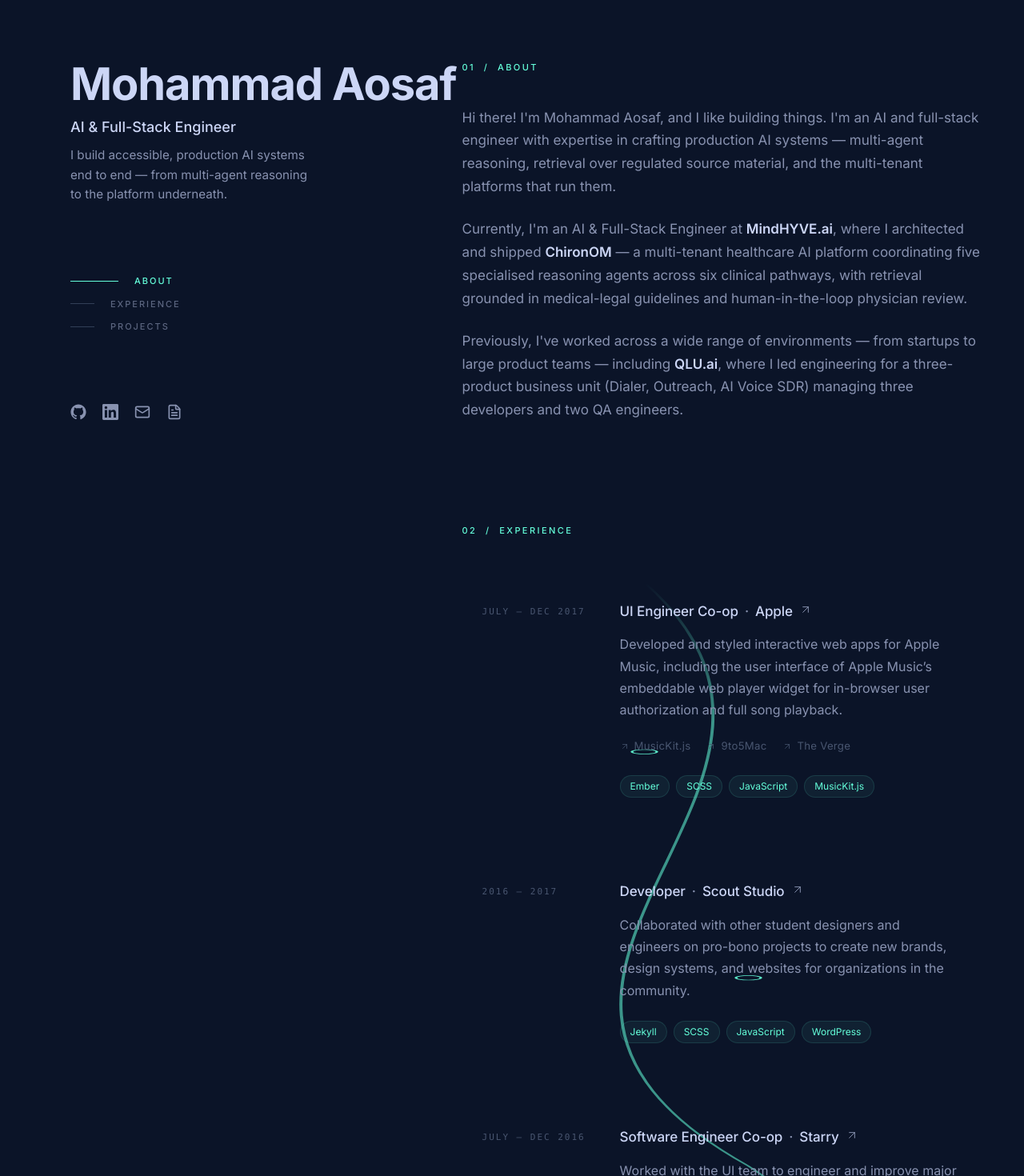
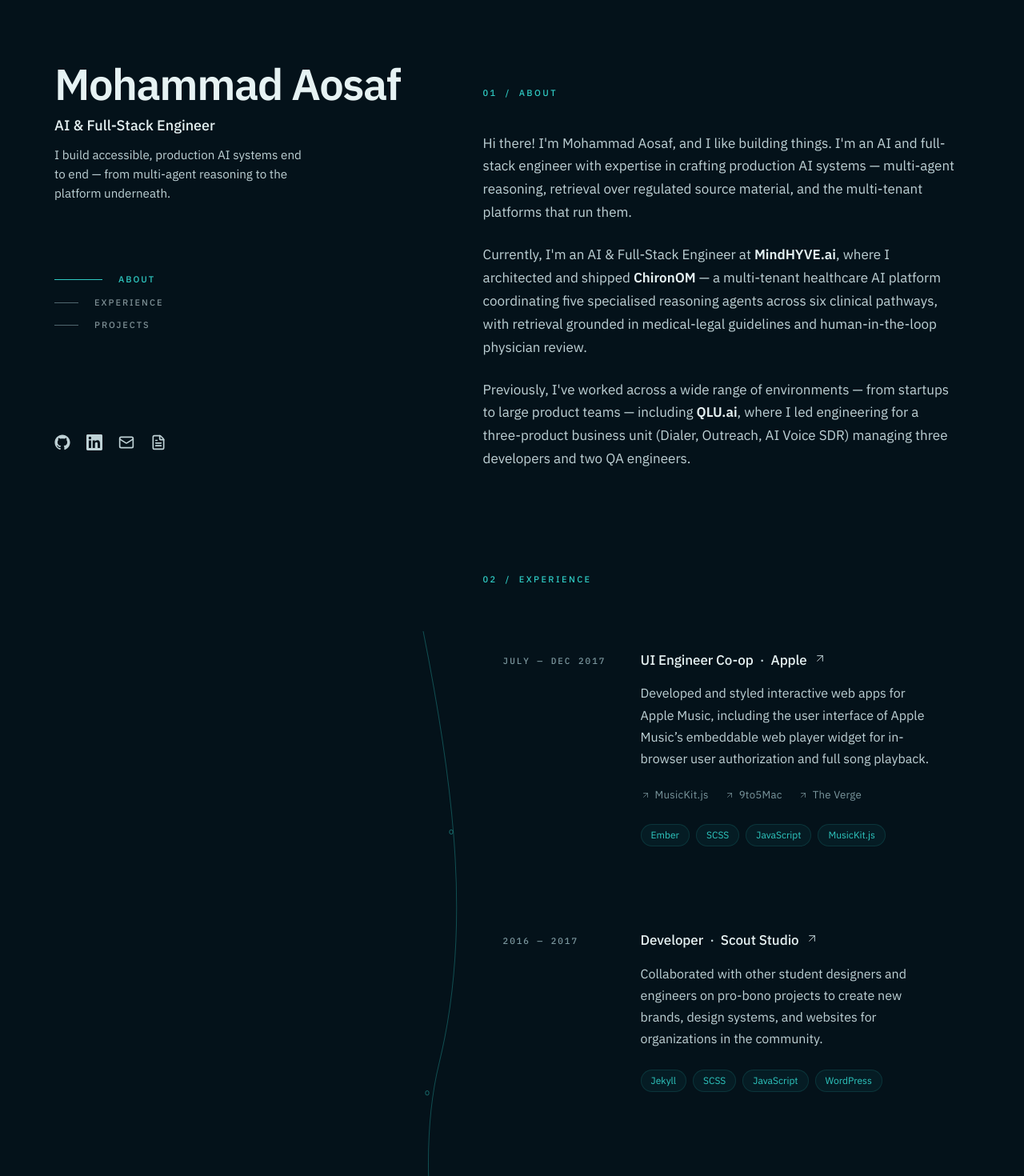
Before and after one commit to Hertz-7/my-portfolio, a Next.js app: page / in a window 1280 px wide. Shown: the part 20-1490 px from the top of the page at 80% size. Built offline with nearby package versions, Linux system fonts and the light colour scheme.

Commit message:
new layout

```diff
--- a/src/app/globals.css
+++ b/src/app/globals.css
@@ -1,32 +1,36 @@
 @import "tailwindcss";
 
 /*
- * Brittany-style navy palette.
+ * Teal palette — restored from the project's design system.
  *
- *  ground  page background          — near-black navy
- *  surface slightly raised panels   — one tonal step above ground
- *  hair   1px separators            — barely-visible navy line
- *  light  headings & strong text    — near-white
- *  slate  body copy                  — muted blue-gray
- *  mute   labels, eyebrows, dates    — dimmer blue-gray
- *  accent interactive accent         — soft cyan-teal
+ *  ground  page background         — abyssal teal-black
+ *  ground2 slightly raised panels  — one tonal step above ground
+ *  hair   1px separators           — barely-visible teal line
+ *  type   headings & strong text   — near-white
+ *  prose  body copy                 — muted teal-gray
+ *  dim    labels, eyebrows, dates  — dimmer teal-gray
+ *  accent interactive accent       — luminous teal
  */
 
 :root {
-  --ground: #0b1428;
-  --ground2: #112240;
-  --surface: #1a2a4a;
-  --hair: #1e3559;
-  --light: #ccd6f6;
-  --slate: #8892b0;
-  --mute: #495670;
-  --accent: #64ffda;
+  --ground: #04121A;
+  --ground2: #071C25;
+  --surface: #0A2028;
+  --hair: #143038;
+  --type: #E6F2F3;
+  --prose: #BFD2D6;
+  --dim: #7B979E;
+  --accent: #2FC9C2;
 
-  /* Legacy aliases — kept so /work/[slug] case study
-   * (which still uses the older four-tier naming) renders correctly. */
-  --type: var(--light);
-  --prose: var(--slate);
-  --dim: var(--mute);
+  /* Brittany-friendly aliases used by the new component tree */
+  --light: var(--type);
+  --slate: var(--prose);
+  --mute: var(--dim);
+
+  /* Font stacks */
+  --stack-display: var(--font-display), "Bricolage Grotesque", Georgia, serif;
+  --stack-body: var(--font-body), "IBM Plex Sans", system-ui, sans-serif;
+  --stack-mono: var(--font-mono-src), ui-monospace, SFMono-Regular, Menlo, monospace;
 }
 
 @theme inline {
@@ -34,21 +38,19 @@
   --color-surface: var(--ground2);
   --color-elevated: var(--surface);
   --color-hair: var(--hair);
-  --color-light: var(--light);
-  --color-slate: var(--slate);
-  --color-mute: var(--mute);
+  --color-light: var(--type);
+  --color-slate: var(--prose);
+  --color-mute: var(--dim);
   --color-accent: var(--accent);
-  --color-foreground: var(--light);
-  --color-type: var(--light);
-  --color-prose: var(--slate);
-  --color-dim: var(--mute);
+  --color-foreground: var(--type);
+  --color-type: var(--type);
+  --color-prose: var(--prose);
+  --color-dim: var(--dim);
   --color-ground2: var(--ground2);
 
-  --font-sans: var(--font-inter), "Inter", system-ui, sans-serif;
-
-  /* Legacy font stacks for case-study fallback */
-  --font-mono: ui-monospace, SFMono-Regular, Menlo, monospace;
-  --font-heading: var(--font-inter), "Inter", system-ui, sans-serif;
+  --font-sans: var(--stack-body);
+  --font-mono: var(--stack-mono);
+  --font-heading: var(--stack-display);
 }
 
 @layer base {
@@ -57,29 +59,35 @@
   }
   body {
     background-color: var(--ground);
-    color: var(--slate);
-    font-family: var(--font-inter), "Inter", system-ui, sans-serif;
+    color: var(--prose);
+    font-family: var(--stack-body);
     -webkit-font-smoothing: antialiased;
     -moz-osx-font-smoothing: grayscale;
   }
   html {
-    font-family: var(--font-inter), "Inter", system-ui, sans-serif;
+    font-family: var(--stack-body);
     scroll-behavior: smooth;
   }
   ::selection {
-    background-color: rgba(100, 255, 218, 0.18);
-    color: var(--light);
+    background-color: rgba(47, 201, 194, 0.22);
+    color: var(--type);
   }
 }
 
-/* Portfolio layout — sticky sidebar + scrolling main column */
+/* Portfolio layout — sticky sidebar + scrolling main column.
+ *
+ * Desktop grid: sidebar | 110px gap | content. The timeline
+ * lives as an absolute layer inside the content column but pinned
+ * to its LEFT edge so it sits in the gap, not over the text.
+ */
 
 .portfolio-shell {
   width: 100%;
-  max-width: 1200px;
+  max-width: 1240px;
   margin: 0 auto;
   padding-left: 1.5rem;
   padding-right: 1.5rem;
+  position: relative;
 }
 
 @media (min-width: 768px) {
@@ -92,10 +100,16 @@
 @media (min-width: 1024px) {
   .portfolio-shell {
     display: grid;
-    grid-template-columns: 40% 60%;
-    gap: 3rem;
+    grid-template-columns: minmax(260px, 0.8fr) minmax(0, 1.2fr);
+    column-gap: 110px;
     padding-left: 3rem;
     padding-right: 3rem;
+  }
+}
+
+@media (min-width: 1280px) {
+  .portfolio-shell {
+    column-gap: 130px;
   }
 }
 
@@ -116,16 +130,18 @@
 }
 
 .portfolio-main {
+  position: relative;
   padding-top: 4rem;
   padding-bottom: 6rem;
   min-width: 0;
+  max-width: 62ch;
 }
 
 @media (min-width: 1024px) {
   .portfolio-main {
-    padding-top: 6rem;
+    padding-top: 8rem;
     padding-bottom: 6rem;
-    max-width: 650px;
+    max-width: 62ch;
   }
 }
 
--- a/src/app/layout.tsx
+++ b/src/app/layout.tsx
@@ -1,12 +1,26 @@
 import type { Metadata } from "next";
-import { Inter } from "next/font/google";
+import { Bricolage_Grotesque, IBM_Plex_Sans, IBM_Plex_Mono } from "next/font/google";
 import { Analytics } from "@vercel/analytics/react";
 import "./globals.css";
 
-const inter = Inter({
-  variable: "--font-inter",
+const bricolage = Bricolage_Grotesque({
+  variable: "--font-display",
   subsets: ["latin"],
-  weight: ["300", "400", "500", "600", "700"],
+  weight: ["400", "500", "600", "700"],
+  display: "swap",
+});
+
+const ibmPlexSans = IBM_Plex_Sans({
+  variable: "--font-body",
+  subsets: ["latin"],
+  weight: ["400", "500", "600"],
+  display: "swap",
+});
+
+const ibmPlexMono = IBM_Plex_Mono({
+  variable: "--font-mono-src",
+  subsets: ["latin"],
+  weight: ["400", "500"],
   display: "swap",
 });
 
@@ -57,11 +71,14 @@
   children,
 }: Readonly<{ children: React.ReactNode }>) {
   return (
-    <html lang="en" className={`${inter.variable} antialiased h-full`}>
-      <body className="min-h-full bg-[var(--ground)] text-[var(--slate)]">
+    <html
+      lang="en"
+      className={`${bricolage.variable} ${ibmPlexSans.variable} ${ibmPlexMono.variable} antialiased h-full`}
+    >
+      <body className="min-h-full bg-[var(--ground)] text-[var(--prose)]">
         <a
           href="#main-content"
-          className="sr-only focus:not-sr-only focus:fixed focus:top-4 focus:left-4 focus:z-[100] focus:px-4 focus:py-2 focus:bg-[var(--accent)] focus:text-[var(--ground)] focus:text-xs focus:tracking-[0.18em] focus:uppercase focus:rounded-sm"
+          className="sr-only focus:not-sr-only focus:fixed focus:top-4 focus:left-4 focus:z-[100] focus:px-4 focus:py-2 focus:bg-[var(--accent)] focus:text-[var(--ground)] focus:text-[11px] focus:tracking-[0.2em] focus:uppercase focus:rounded-[2px]"
         >
           Skip to content
         </a>
--- a/src/components/About.tsx
+++ b/src/components/About.tsx
@@ -6,13 +6,13 @@
   return (
     <section
       id="about"
-      className="scroll-mt-24 pt-2 pb-24 lg:pt-0 lg:pb-32"
+      className="scroll-mt-24 relative z-10 pt-2 pb-24 lg:pt-0 lg:pb-32"
     >
       <p className="text-[11px] font-medium tracking-[0.22em] uppercase text-[var(--accent)] mb-10">
         01 &nbsp;/&nbsp; About
       </p>
 
-      <div className="flex flex-col gap-6 text-[var(--slate)] text-[1.0625rem] leading-[1.7]">
+      <div className="flex flex-col gap-6 text-[var(--prose)] text-[1.0625rem] leading-[1.7]">
         <motion.p
           initial={{ opacity: 0, y: 12 }}
           whileInView={{ opacity: 1, y: 0 }}
@@ -31,13 +31,9 @@
           transition={{ duration: 0.5, ease: "easeOut", delay: 0.08 }}
         >
           Currently, I&apos;m an AI &amp; Full-Stack Engineer at{" "}
-          <strong className="text-[var(--light)] font-semibold">
-            MindHYVE.ai
-          </strong>
+          <strong className="text-[var(--type)] font-semibold">MindHYVE.ai</strong>
           , where I architected and shipped{" "}
-          <strong className="text-[var(--light)] font-semibold">
-            ChironOM
-          </strong>{" "}
+          <strong className="text-[var(--type)] font-semibold">ChironOM</strong>{" "}
           — a multi-tenant healthcare AI platform coordinating five specialised
           reasoning agents across six clinical pathways, with retrieval grounded
           in medical-legal guidelines and human-in-the-loop physician review.
@@ -50,8 +46,8 @@
         >
           Previously, I&apos;ve worked across a wide range of environments — from
           startups to large product teams — including{" "}
-          <strong className="text-[var(--light)] font-semibold">QLU.ai</strong>
-          , where I led engineering for a three-product business unit (Dialer,
+          <strong className="text-[var(--type)] font-semibold">QLU.ai</strong>,
+          where I led engineering for a three-product business unit (Dialer,
           Outreach, AI Voice SDR) managing three developers and two QA
           engineers.
         </motion.p>
--- a/src/components/Experience.tsx
+++ b/src/components/Experience.tsx
@@ -2,7 +2,10 @@
 
 import { experiences } from "@/data/experience";
 import { ExperienceItem } from "./ExperienceItem";
-import { ExperienceTimeline, ExperienceTimelineMobile } from "./ExperienceTimeline";
+import {
+  ExperienceTimeline,
+  ExperienceTimelineMobile,
+} from "./ExperienceTimeline";
 
 export function Experience() {
   return (
@@ -10,7 +13,7 @@
       id="experience"
       className="scroll-mt-24 relative pt-2 pb-24 lg:pt-0 lg:pb-32"
     >
-      <p className="text-[11px] font-medium tracking-[0.22em] uppercase text-[var(--accent)] mb-10 lg:mb-14">
+      <p className="text-[11px] font-medium tracking-[0.22em] uppercase text-[var(--accent)] mb-10 lg:mb-14 relative z-10">
         02 &nbsp;/&nbsp; Experience
       </p>
 
@@ -18,7 +21,7 @@
         <ExperienceTimeline />
         <ExperienceTimelineMobile />
 
-        <ul className="relative flex flex-col gap-12 lg:gap-14">
+        <ul className="relative z-10 flex flex-col gap-12 lg:gap-14">
           {experiences.map((item, i) => (
             <li key={`${item.company}-${i}`}>
               <ExperienceItem item={item} index={i} />
--- a/src/components/ExperienceItem.tsx
+++ b/src/components/ExperienceItem.tsx
@@ -26,10 +26,10 @@
         rounded-[6px] border border-transparent
         px-5 py-5 lg:px-6 lg:py-6
         transition-colors duration-200 ease-out
-        hover:border-[rgba(100,130,180,0.12)]
-        hover:bg-[rgba(30,50,85,0.45)]
-        focus-within:border-[rgba(100,130,180,0.12)]
-        focus-within:bg-[rgba(30,50,85,0.45)]
+        hover:border-[rgba(47,201,194,0.18)]
+        hover:bg-[rgba(20,48,50,0.5)]
+        focus-within:border-[rgba(47,201,194,0.18)]
+        focus-within:bg-[rgba(20,48,50,0.5)]
       "
     >
       <p className="font-mono text-[11px] font-medium tracking-[0.18em] uppercase text-[var(--mute)] tabular-nums pt-1">
@@ -101,11 +101,11 @@
                     rounded-full
                     text-[12px]
                     text-[var(--accent)]
-                    bg-[rgba(100,255,218,0.06)]
-                    border border-[rgba(100,255,218,0.12)]
+                    bg-[rgba(47,201,194,0.06)]
+                    border border-[rgba(47,201,194,0.14)]
                     transition-colors duration-200
-                    group-hover:bg-[rgba(100,255,218,0.1)]
-                    group-hover:border-[rgba(100,255,218,0.22)]
+                    group-hover:bg-[rgba(47,201,194,0.1)]
+                    group-hover:border-[rgba(47,201,194,0.24)]
                   "
                 >
                   {tech}
--- a/src/components/ExperienceTimeline.tsx
+++ b/src/components/ExperienceTimeline.tsx
@@ -1,61 +1,88 @@
 "use client";
 
-import { motion, useInView } from "framer-motion";
+import { motion, useScroll, useTransform, useReducedMotion, MotionValue } from "framer-motion";
 import { useRef } from "react";
+
+/**
+ * Desktop curved timeline.
+ *
+ * Lives in the 110px gutter between sidebar and content — never crosses
+ * the readable text. Animates pathLength from 0 → 1 as the user scrolls
+ * past the Experience section, with milestone dots fading in as the
+ * line reaches each one.
+ */
+
+const VIEW_W = 110;
+const VIEW_H = 1000;
+
+const PATH =
+  "M 35 0 C 75 160, 95 300, 55 430 C 15 560, 80 700, 45 820 C 75 900, 60 950, 55 1000";
+
+interface Milestone {
+  y: number;
+  x: number;
+}
+
+const MILESTONES: Milestone[] = [
+  { y: 200, x: 70 },
+  { y: 460, x: 40 },
+  { y: 700, x: 65 },
+  { y: 900, x: 50 },
+];
 
 export function ExperienceTimeline() {
   const ref = useRef<HTMLDivElement>(null);
-  const inView = useInView(ref, { once: true, amount: 0.15 });
+  const reduce = useReducedMotion();
+
+  const { scrollYProgress } = useScroll({
+    target: ref,
+    offset: ["start 90%", "end 20%"],
+  });
+
+  const pathLength = useTransform(scrollYProgress, [0, 1], [0, 1]);
 
   return (
     <div
       ref={ref}
       aria-hidden="true"
-      className="pointer-events-none absolute inset-0 hidden lg:block"
+      className="
+        hidden lg:block
+        pointer-events-none
+        absolute
+        top-0 bottom-0
+        -left-[110px]
+        w-[110px]
+        z-0
+      "
     >
       <svg
         width="100%"
         height="100%"
-        viewBox="0 0 100 1000"
+        viewBox={`0 0 ${VIEW_W} ${VIEW_H}`}
         preserveAspectRatio="none"
-        className="absolute inset-0"
+        className="block"
       >
-        <defs>
-          <linearGradient id="tl-fade" x1="0" y1="0" x2="0" y2="1">
-            <stop offset="0%" stopColor="#64ffda" stopOpacity="0" />
-            <stop offset="15%" stopColor="#64ffda" stopOpacity="0.55" />
-            <stop offset="85%" stopColor="#64ffda" stopOpacity="0.55" />
-            <stop offset="100%" stopColor="#64ffda" stopOpacity="0" />
-          </linearGradient>
-        </defs>
-
         <motion.path
-          d="M 35 0 C 80 220, -10 420, 55 620 C 100 780, 30 880, 60 1000"
+          d={PATH}
           fill="none"
-          stroke="url(#tl-fade)"
-          strokeWidth="0.6"
+          stroke="var(--accent)"
+          strokeWidth="1"
           strokeLinecap="round"
-          initial={{ pathLength: 0, opacity: 0 }}
-          animate={inView ? { pathLength: 1, opacity: 1 } : {}}
-          transition={{ duration: 1.6, ease: "easeInOut" }}
+          strokeOpacity={0.35}
+          style={
+            reduce
+              ? { pathLength: 1, opacity: 1 }
+              : { pathLength, opacity: 0.95 }
+          }
         />
 
-        {[0.18, 0.42, 0.66, 0.88].map((p, i) => (
-          <motion.circle
+        {MILESTONES.map((m, i) => (
+          <MilestoneDot
             key={i}
-            cx={35 + (i % 2 === 0 ? 0 : 20)}
-            cy={p * 1000}
-            r={2.4}
-            fill="#0b1428"
-            stroke="#64ffda"
-            strokeWidth={0.5}
-            initial={{ scale: 0, opacity: 0 }}
-            animate={inView ? { scale: 1, opacity: 0.9 } : {}}
-            transition={{
-              duration: 0.4,
-              ease: "easeOut",
-              delay: 0.5 + i * 0.12,
-            }}
+            progress={scrollYProgress}
+            cx={m.x}
+            cy={m.y}
+            reduce={reduce}
           />
         ))}
       </svg>
@@ -63,22 +90,68 @@
   );
 }
 
+function MilestoneDot({
+  progress,
+  cx,
+  cy,
+  reduce,
+}: {
+  progress: MotionValue<number>;
+  cx: number;
+  cy: number;
+  reduce: boolean | null;
+}) {
+  const gate = useTransform(
+    progress,
+    [
+      Math.max(0, cy / VIEW_H - 0.06),
+      Math.min(1, cy / VIEW_H + 0.02),
+    ],
+    [0, 1]
+  );
+  return (
+    <motion.circle
+      cx={cx}
+      cy={cy}
+      r={2.2}
+      fill="var(--ground)"
+      stroke="var(--accent)"
+      strokeWidth={0.7}
+      strokeOpacity={0.6}
+      style={{
+        opacity: reduce ? 0.9 : gate,
+        scale: reduce ? 1 : gate,
+      }}
+    />
+  );
+}
+
+/**
+ * Mobile fallback — single vertical accent line running along the left
+ * edge of the experience list. No curve; never crosses content.
+ */
 export function ExperienceTimelineMobile() {
   const ref = useRef<HTMLDivElement>(null);
-  const inView = useInView(ref, { once: true, amount: 0.1 });
+  const reduce = useReducedMotion();
+  const { scrollYProgress } = useScroll({
+    target: ref,
+    offset: ["start 90%", "end 20%"],
+  });
+  const scaleY = useTransform(scrollYProgress, [0, 1], [0, 1]);
 
   return (
     <div
       ref={ref}
       aria-hidden="true"
-      className="pointer-events-none absolute left-6 top-0 bottom-0 w-px lg:hidden"
+      className="lg:hidden pointer-events-none absolute left-2 top-0 bottom-0 w-px"
     >
       <motion.div
-        initial={{ scaleY: 0 }}
-        animate={inView ? { scaleY: 1 } : {}}
-        transition={{ duration: 1.4, ease: "easeInOut" }}
-        style={{ transformOrigin: "top" }}
-        className="h-full w-full bg-[var(--accent)]/45"
+        className="h-full w-full bg-[var(--accent)]"
+        style={{
+          scaleY: reduce ? 1 : scaleY,
+          opacity: 0.35,
+          transformOrigin: "top",
+        }}
       />
     </div>
   );
--- a/src/components/Sidebar.tsx
+++ b/src/components/Sidebar.tsx
@@ -19,24 +19,24 @@
         transition={{ duration: 0.5, ease: "easeOut" }}
         className="flex flex-col gap-6"
       >
-        <header className="flex flex-col gap-3">
-          <h1 className="text-[var(--light)] font-bold leading-[1.05] tracking-[-0.02em] text-[clamp(2.75rem,4.5vw,3.5rem)]">
+        <header className="flex flex-col gap-3 max-w-[320px]">
+          <h1 className="text-[var(--type)] font-display font-bold leading-[1.05] tracking-[-0.028em] text-[clamp(2.75rem,4.4vw,3.4rem)]">
             Mohammad&nbsp;Aosaf
           </h1>
-          <p className="text-[var(--light)] text-[1.125rem] leading-[1.3] font-medium">
+          <p className="text-[var(--type)] text-[1.125rem] leading-[1.3] font-medium">
             AI &amp; Full-Stack Engineer
           </p>
-          <p className="text-[var(--slate)] text-[0.95rem] leading-[1.6] max-w-[300px]">
+          <p className="text-[var(--prose)] text-[0.95rem] leading-[1.6]">
             I build accessible, production AI systems end to end — from
             multi-agent reasoning to the platform underneath.
           </p>
         </header>
 
-        <div className="my-8 lg:my-16">
+        <div className="my-10 lg:my-16">
           <Navigation items={NAV_ITEMS} />
         </div>
 
-        <div className="mt-auto">
+        <div className="mt-auto pt-10">
           <SocialLinks />
         </div>
       </motion.div>
```
Also changed, not shown: src/components/Project.tsx (+6 -6 lines).
